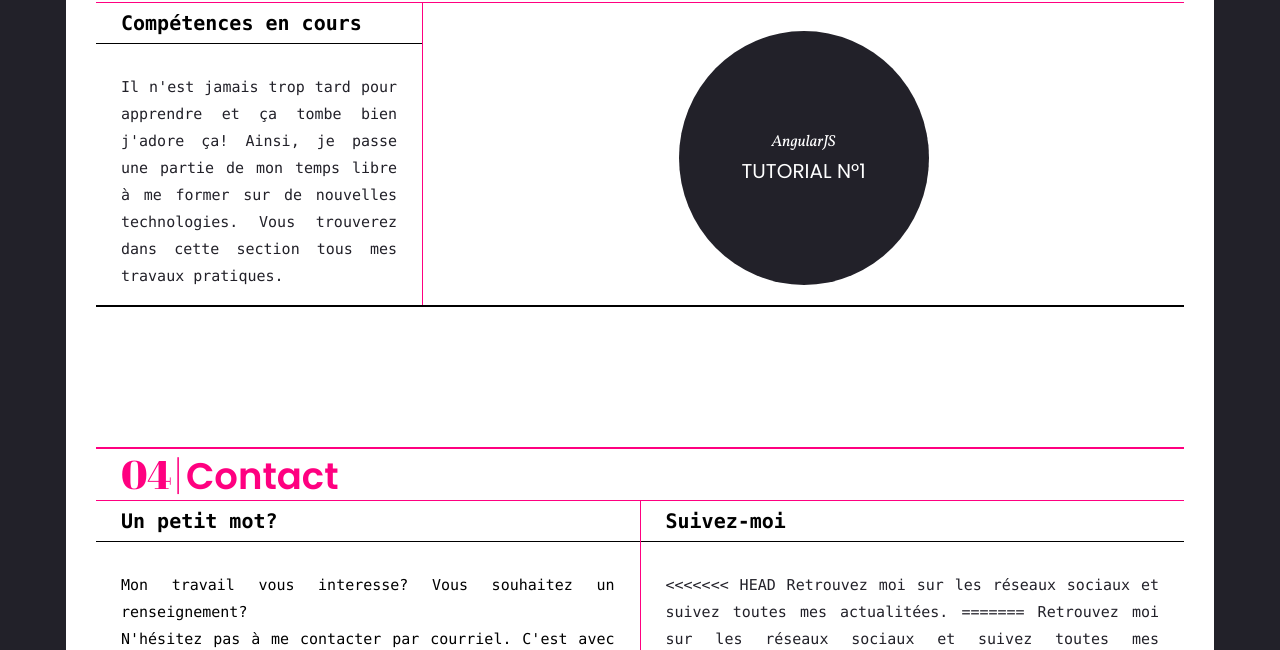
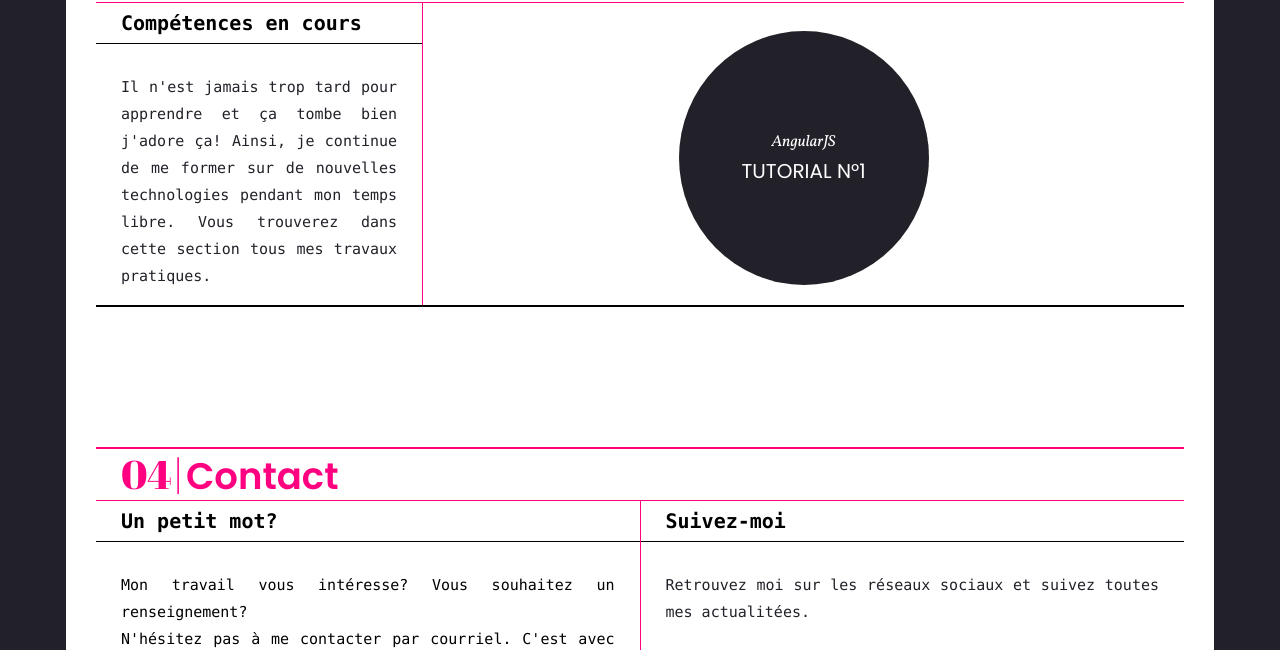
Before and after one commit to AudreyYout/oldPortfolio, a website: page index.html in a window 1280 px wide. Shown: the part 6070-6720 px from the top of the page. Drawn offline with Linux system fonts and the light colour scheme; files whose address does not match are found by name.

Commit message:
index change

```diff
--- a/index.html
+++ b/index.html
@@ -179,7 +179,7 @@
 		</div>
 		<!-- portfolio description projet3-->
 		<article class="portfolio_projet_description">
-			<h2 class="portfolio_projet_title">Developpement Front-End</h2>
+			<h2 class="portfolio_projet_title">Développement Front-End</h2>
 			<h2 class="portfolio_projet_name">42Stores</h2>
 			<div class="portfolio_projet_row"><span class="portfolio_projet_label">Site web :</span><p class="portfolio_projet_p"><a href="http://42stores.fr">42stores.fr</a></p>
 			</div>
@@ -218,7 +218,7 @@
 			<!--description part-->
 			<article class="autoformation_description_wrapper">
 				<h2>Compétences en cours</h2>
-				<p class="autoformation_projets_p"> Il n'est jamais trop tard pour apprendre et ça tombe bien j'adore ça! Ainsi, je passe une partie de mon temps libre à me former sur de nouvelles technologies. Vous trouverez dans cette section tous mes travaux pratiques.
+				<p class="autoformation_projets_p"> Il n'est jamais trop tard pour apprendre et ça tombe bien j'adore ça! Ainsi, je continue de me former sur de nouvelles technologies pendant mon temps libre. Vous trouverez dans cette section tous mes travaux pratiques.
 				</p>
 			</article>
 			<!--autoformation project list-->
@@ -249,7 +249,7 @@
 			<div class="contact_mail_section_card">
 				<h2 class="grid_contact_mail" >Un petit mot?</h2>
 				<p class="contact_mail_section_p">
-					Mon travail vous interesse? Vous souhaitez un renseignement? <br>N'hésitez pas à me contacter par courriel. C'est avec plaisir que je répondrai a vos questions.
+					Mon travail vous intéresse? Vous souhaitez un renseignement? <br>N'hésitez pas à me contacter par courriel. C'est avec plaisir que je répondrai à vos questions.
 				</p>
 				<div class="contact_email_btn">
 					<a class="contact_mail_section_btn" href="mailto:audrey.yout@gmail.com?Subject=Demande%20d%20informations">envoyer un email</a>
@@ -261,11 +261,7 @@
 		<div class="contact_social_section" >
 			<h2 class="grid_social_title" >Suivez-moi</h2>
 			<p class="contact_social_section_p">
-<<<<<<< HEAD
 				Retrouvez moi sur les réseaux sociaux et suivez toutes mes actualitées.
-=======
-				Retrouvez moi sur les réseaux sociaux et suivez toutes mes actualitées et mes coups de coeur du moments.
->>>>>>> parent of 97511e7... orthographe
 			</p>
 			<div class="contact_social_icones">
 				<a href="https://fr.linkedin.com/in/audrey-yout-16bb86129" ><i class="icon-linkedin"></i></a>
```
